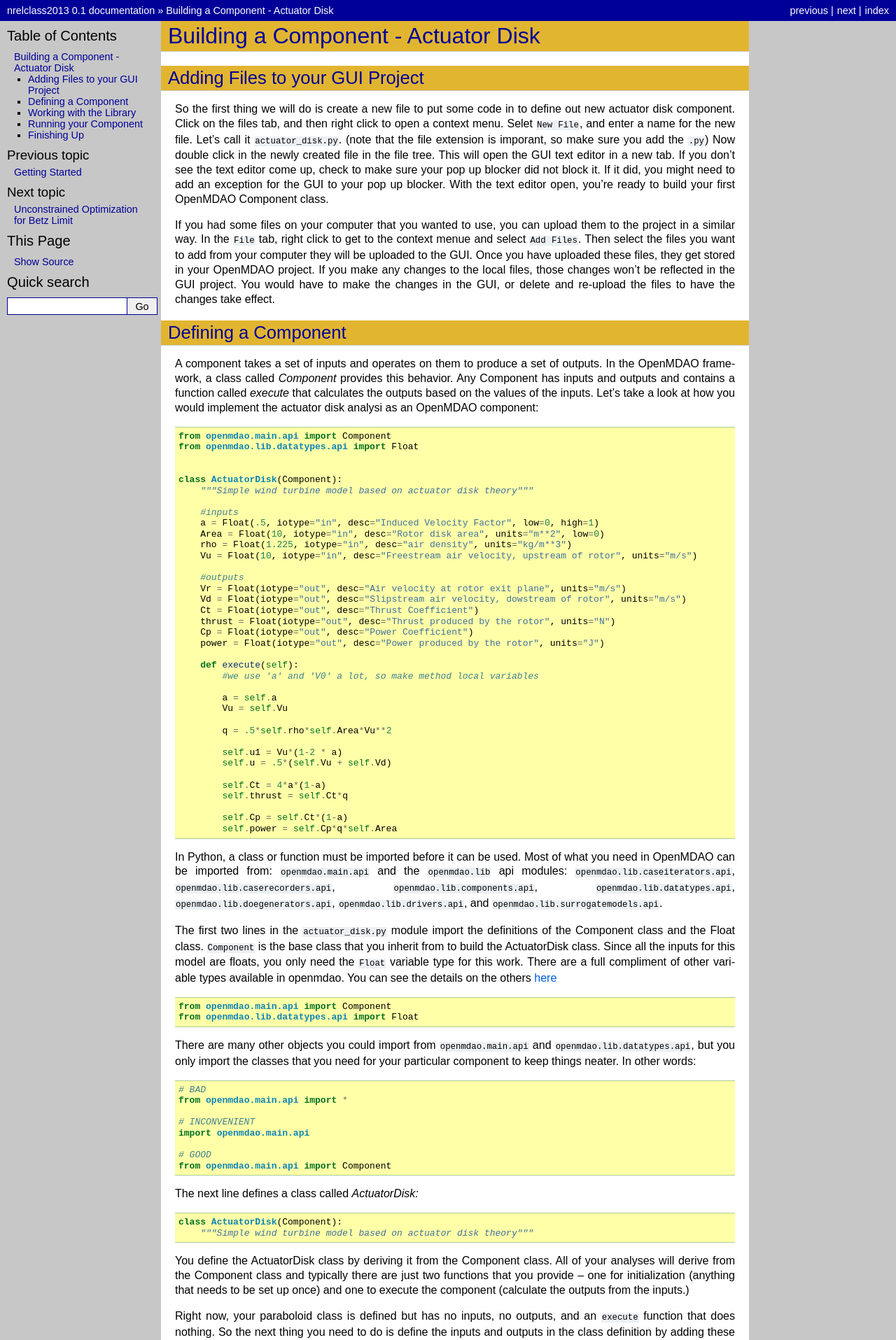
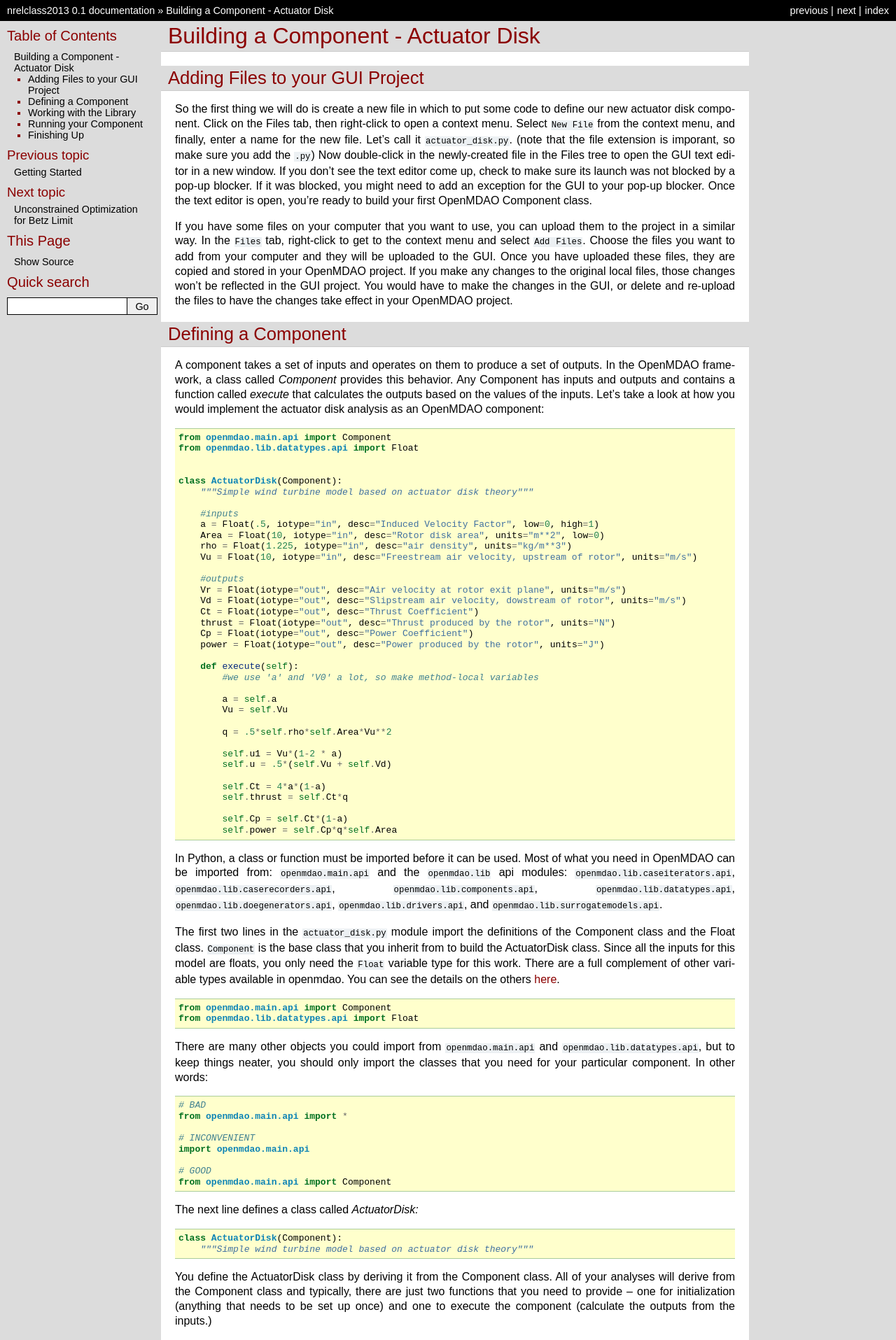
Before and after one commit to thearn/nreltraining2013, a Sphinx documentation site: the page built from docs/building_component.rst, in a window 1280 px wide. Shown: the top 1915 px of the page at 70% size. Built offline with Sphinx 7.4.7, drawn with Linux system fonts in a browser that asks for light colours; some of the changed text lies outside the part shown.

Commit message:
the start of editing the training

```diff
--- a/docs/building_component.rst
+++ b/docs/building_component.rst
@@ -5,18 +5,18 @@
 Adding Files to your GUI Project
 =========================================
 
-So the first thing we will do is create a new file to put some code in to define out new actuator disk component.
-Click on the files tab, and then right click to open a context menu. Selet ``New File``, and enter a name for the new
+So the first thing we will do is create a new file in which to put some code to define our new actuator disk component.
+Click on the Files tab, then right-click to open a context menu. Select ``New File`` from the context menu, and finally, enter a name for the new
 file. Let's call it ``actuator_disk.py``. (note that the file extension is imporant, so make sure you add the ``.py``)
-Now double click in the newly created file in the file tree. This will open the GUI text editor in a new tab. If you don't
-see the text editor come up, check to make sure your pop up blocker did not block it. If it did, you might need to add an exception for the
-GUI to your pop up blocker. With the text editor open, you're ready to build your first OpenMDAO Component class.
+Now double-click in the newly-created file in the Files tree to open the GUI text editor in a new window. If you don't
+see the text editor come up, check to make sure its launch was not blocked by a pop-up blocker. If it was blocked, you might need to add an exception for the
+GUI to your pop-up blocker. Once the text editor is open, you're ready to build your first OpenMDAO Component class.
 
-If you had some files on your computer that you wanted to use, you can upload them to the project in a similar way. In the ``File`` tab,
-right click to get to the context menue and select ``Add Files``. Then select the files you want to add from your computer they will
-be uploaded to the GUI. Once you have uploaded these files, they get stored in your OpenMDAO project. If you make any changes to the local
+If you have some files on your computer that you want to use, you can upload them to the project in a similar way. In the ``Files`` tab,
+right-click to get to the context menu and select ``Add Files``. Choose the files you want to add from your computer and they will
+be uploaded to the GUI. Once you have uploaded these files, they are copied and stored in your OpenMDAO project. If you make any changes to the original local
 files, those changes won't be reflected in the GUI project. You would have to make the changes in the GUI, or delete and re-upload the
-files to have the changes take effect.
+files to have the changes take effect in your OpenMDAO project.
 
 Defining a Component
 =========================================
@@ -26,7 +26,7 @@
 provides this behavior. Any Component has inputs and outputs and
 contains a function called *execute* that calculates the outputs based on the
 values of the inputs. Let's take a look at how you would implement the
-actuator disk analysi as an OpenMDAO component:
+actuator disk analysis as an OpenMDAO component:
 
 .. testcode:: simple_component_actuatordisk
 
@@ -52,7 +52,7 @@
         power = Float(iotype="out", desc="Power produced by the rotor", units="J")
 
         def execute(self):
-            #we use 'a' and 'V0' a lot, so make method local variables
+            #we use 'a' and 'V0' a lot, so make method-local variables
 
             a = self.a
             Vu = self.Vu
@@ -79,16 +79,16 @@
 of the Component class and the Float class. ``Component`` is the base class
 that you inherit from to build the ActuatorDisk class. Since all the inputs
 for this model are floats, you only need the ``Float`` variable type for this work.
-There are a full compliment of other variable types available in openmdao. You can see
-the details on the others `here <http://openmdao.org/docs/basics/variables.html>`_
+There are a full complement of other variable types available in openmdao. You can see
+the details on the others `here <http://openmdao.org/docs/basics/variables.html>`_.
 
 .. testcode:: simple_component_pieces
 
     from openmdao.main.api import Component
     from openmdao.lib.datatypes.api import Float
 
-There are many other objects you could import from ``openmdao.main.api`` and ``openmdao.lib.datatypes.api``, but you
-only import the classes that you need for your particular component to keep things neater. In other words:
+There are many other objects you could import from ``openmdao.main.api`` and ``openmdao.lib.datatypes.api``, but to keep things neater, you
+should only import the classes that you need for your particular component. In other words:
 
 .. testcode:: package
 
@@ -112,16 +112,19 @@
 .. index:: classes, functions
 
 You define the ActuatorDisk class by deriving it from the Component class. All of your analyses
-will derive from the Component class and typically there are just two functions that you
+will derive from the Component class and typically, there are just two functions that you need to
 provide -- one for initialization (anything that needs to be set up once) and one to execute the
 component (calculate the outputs from the inputs.)
 
-Right now, your paraboloid class is defined but has no inputs, no
+Right now, your ActuatorDisk class is defined but has no inputs, no
 outputs, and an ``execute`` function that does nothing. So the next thing you need
 to do is define the inputs and outputs in the class definition
-by adding these lines:
+by adding some definitions:
 
 .. testcode:: simple_component_pieces
+
+    class ActuatorDisk(Component):
+        """Simple wind turbine model based on actuator disk theory"""
 
         #inputs
         a = Float(.5, iotype="in", desc="Induced Velocity Factor", low=0, high=1)
@@ -145,7 +148,7 @@
 that you want your component to make available to other components. Variables
 are usually declared in the class definition of a component.
 
-In this example, all of your inputs and outputs are floating point numbers, so
+In the above example, all of your inputs and outputs are floating point numbers, so
 you will use a type of variable called *Float*. The Float constructor contains
 a default value and some arguments.
 
@@ -165,7 +168,7 @@
 .. testcode:: simple_component_Paraboloid_pieces
 
     def execute(self):
-            #we use 'a' and 'V0' a lot, so make method local variables
+            #we use 'a' and 'V0' a lot, so make method-local variables
             a = self.a
             Vu = self.Vu
 
@@ -184,19 +187,19 @@
 The input and output variables are attributes of the ActuatorDisk class, which means that
 they must be accessed using *self*. For example, ``self.a`` gives you the value
 stored in a. This ``self.`` can be cumbersome if you use it a lot, so you might
-find it convinent to create a couple of function local variables as shortcuts.
+find it convinent to create a couple of function-local variables as shortcuts.
 We do this with ``a`` and ``Vu``.
 
 Often, you will already have the code for evaluating your component outputs,
 but it will be in some other language, such as Fortran or C/C++. The `Plugin-Developer-Guide <http://openmdao.org/docs/plugin-guide/index.html>`_
 gives some examples of how to incorporate these kinds of components into OpenMDAO.
 
-Close the text editor window, and go back to the main
-GUI screen. On the right hand side of the window, there is a tab called ``Library``.
-You can use the Library tab to navigate the list of all available classed in your current
-working environemnt. The libarary will include everything from the OpenMDAO standard
+With these changes made to your class, you may now close the text editor window, which saves your file, and go back to the main
+GUI screen. On the right hand side of the window, there is a ``Library`` tab.
+You can use the Library tab to navigate the list of all available classes in your current
+working environment. The library will include everything from the OpenMDAO standard
 library, everything from any plugins you have installed, and anything from the files in your current project.
-In this case, the file we've created has the component ``ActuatorDisk`` defined, so once you save the file
+In this case, the file we've created has the component ``ActuatorDisk`` defined, so once you finish editing the file
 it should become available in your Library.
 
 Working with the Library
@@ -204,7 +207,8 @@
 
 Since there are a lot of choices in the OpenMDAO library, you can filter down the options easily using the
 text field at the top of the library. You can search by class name, component type, or component metadata.
-Try searching for ``optimizer``. You shoudl see the list of optimizers from the OpenMDAO standard library:
+Try searching for ``optimizer``. You should see the list of optimizers from the OpenMDAO standard library:
+
 * COBYLAdriver
 * CONMINdriver
 * Genetic
@@ -212,15 +216,17 @@
 * SLSQPdriver
 
 To find your newly defined ``ActuatorDisk`` component, filter with "actuator". You should see two results:
+
 * actuator_disk.ActuatorDisk
 * nrelclass2013.ActuatorDisk
+
 There are two results for this search because a class named ``ActuatorDisk`` is defined in two separate
 files. You defined it in your newly created project file, and it has also been pre-defined for you as
 part of this plugin.
 
-Lastly try searching for ``nrel``. This will bring up a list of all the classes defined in this plugin.
+Lastly, try searching for ``nrel``. This will bring up a list of all the classes defined in this plugin.
 They all show up because ``nrel`` appears in their file name:
-*
+
 * BEM
 * BEMPerf
 * BEMPerfData
@@ -232,11 +238,11 @@
 =========================================
 
 
-So, now you've defined your class and found our reference implementation from the plugin. Lets create
+So, now you've defined your class and found our reference implementation from the plugin. Let's create
 an instance of each one and make sure they give the same results. First, click and drag ``actuator_disk.ActuatorDisk``
 from the library and drop it into the ``top`` assembly in the dataflow tab. The assembly should highlight in blue
 when you're dropping in the right place. OpenMDAO will ask you
-to give an instance name, we went with ``my_ad``. Also, create an instance of the plugin ActuatorDisk and call it
+to give an instance name, we went with ``my_ad``. Also, use the same process to create an instance of the plugin version of ActuatorDisk and call it
 ``plugin_ad``.
 
 .. _`create_actuatordisk`:
@@ -246,18 +252,18 @@
 
     creating the ActuatorDisk instance in the Dataflow
 
-You double click on either of the newly created ActuatorDisk instances to open their respective component editor windows.
-From the component editor, you can see all the information about this component like it's inputs and outputs.
+Double-clicking on either of the newly-created ActuatorDisk instances opens their respective component editor windows.
+From the component editor, you can see all the information about this component (e.g. its inputs and outputs).
 You'll notice that the inputs are the same for both instances since they are at default values. If you check the outputs,
-you'll see that they are all 0. The components is outlined in red right now, because they have not been run and their
-outputs are not yet valid. To run the components, right click on each one and select ``run`` from the context menu.
-The component outline will change to green indicating that it is now valid. If you look at the outputs, you should see
-that ``Cp`` is .5 for both instances. You can change any input value you want. So try changing the value for ``a`` to something
-else. When you change it, the outline goes back to red, since the outputs are no longer valid for the new inputs.
+you'll see that they are all 0. The components are outlined in red right now, because they have not been run and their
+outputs are not yet valid. To run the components, right-click on each one and select ``run`` from its context menu.
+The component outline should change to green, indicating that it is now valid. If you look at the outputs, you should see
+that ``Cp`` is .5 for both instances. You can change any input value you want. Try changing the value for ``a`` to something
+else. When you change it, the outline should go back to red, since the outputs are no longer valid for the new inputs.
 
 
 Finishing Up
 =========================================
 
-Thats it! You've build your first OpenMDAO Component and used it in the GUI. To close down the project just go to the project menu and
-select ``close``. This should take you back out to the projects screen.
+Thats it! You've build your first OpenMDAO Component and used it in the GUI. To close down the project just go to the ``Project`` menu and
+select ``Close``. This should take you back out to the projects screen.
--- a/docs/conf.py
+++ b/docs/conf.py
@@ -118,22 +118,22 @@
 # using these theme options will make the docs share a consistent
 # look with the OpenMDAO docs
 html_theme_options = {
-     "headtextcolor": "#000099",
-     "headbgcolor": "#e2b530",
+     "headtextcolor": "darkred",
+     "headbgcolor": "gainsboro",
      "headfont": "Arial",
-     "relbarbgcolor": "#000099",
+     "relbarbgcolor": "black",
      "relbartextcolor": "white",
      "relbarlinkcolor": "white",
-     "sidebarbgcolor": "#c7c7c7",
-     "sidebartextcolor": "black",
-     "sidebarlinkcolor": "#000099",
-     "footerbgcolor": "white",
-     "footertextcolor": "#000099",
+     "sidebarbgcolor": "gainsboro",
+     "sidebartextcolor": "darkred",
+     "sidebarlinkcolor": "black",
+     "footerbgcolor": "gainsboro",
+     "footertextcolor": "darkred",
      "textcolor": "black",
-     "codebgcolor": "#ffffa7",
-     "linkcolor": "#005ce6",
+     "codebgcolor": "#FFFFCC",
+     "linkcolor": "darkred",
+     "codebgcolor": "#ffffcc",
     }
-
 
 todo_include_todos = True
 
```
Also changed, not shown: other parts of docs/building_component.rst (+1 -1 lines), docs/basic_optimization.rst (+20 -21 lines), docs/recording_data.rst (+5 -5 lines), docs/usage.rst (+20 -23 lines).
